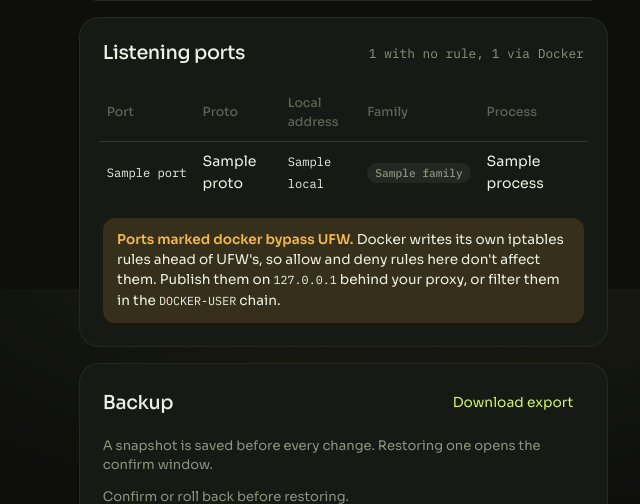
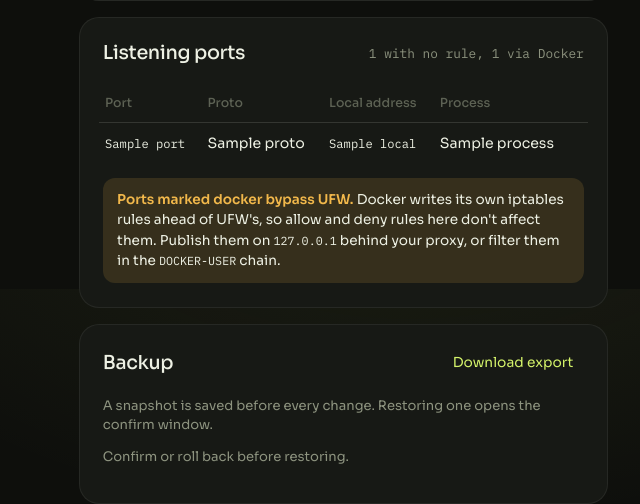
Before and after one commit to reonsmith/host-firewall, a Python web app: template backend/templates/dashboard.html in a window 1536 px wide. Shown: the part 1311-1815 px from the top of the page, without its empty margins (896-1536 px from the left). Run offline with Jinja, Linux system fonts and the light colour scheme; the template is opened without the code that fills it: most values are stand-ins (such as "Sample title", 1, 10 or a date in 2020).

Commit message:
README with screenshots, demo and Docker/UFW guidance
- Screenshots generated from demo mode in docs/screenshots
- README: one-command demo, install from GHCR, reverse proxy setup,
  Docker and UFW caveat, log requirements, full configuration table
- Hide the family column of listening ports in the narrow side column
- SECURITY.md support statement; ignore demo data and bundles

```diff
--- a/backend/static/app.css
+++ b/backend/static/app.css
@@ -662,6 +662,10 @@ tr.is-uncovered td:first-child { box-shadow: inset 3px 0 0 var(--warn); }
   .bars { min-height: 220px; }
   .hero { margin-bottom: 1.8rem; }
   .table-wrap.is-tall { max-height: 560px; }
+  /* Side column is narrow: the address already shows the family */
+  .desk-side #listening th:nth-child(4),
+  .desk-side #listening td:nth-child(4) { display: none; }
+  .desk-side #listening th, .desk-side #listening td { padding-inline: 0.4rem; }
 }
 
 @media (min-width: 1900px) {
```
Also changed, not shown: SECURITY.md (+1 -1 lines), README.md, 10 other files.
